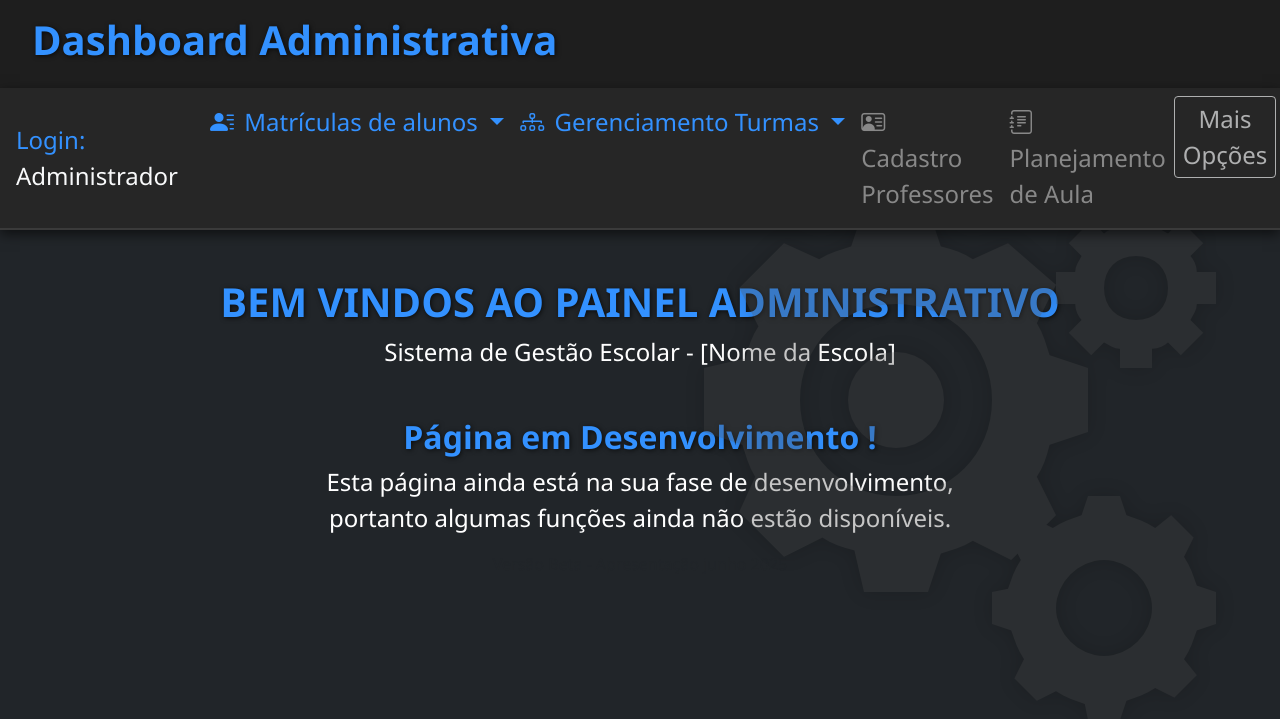
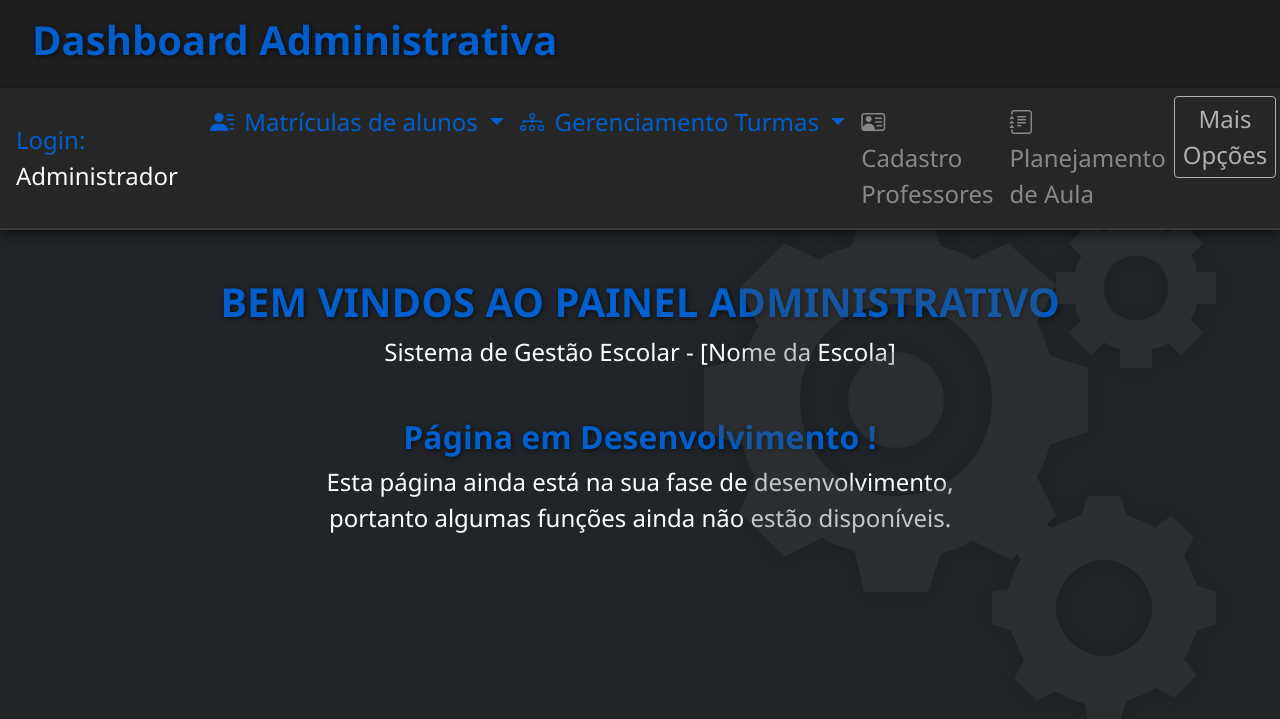
Before and after one commit to Juuliano-mancin/ProjetoIntegradorTerceiroSemestre, a PHP site: page /page_admin.html in a window 1280 px wide. Shown: the top 719 px of the page. Run offline with PHP 8.4, Linux system fonts and the light colour scheme.

Commit message:
style: ajustes de design em dashboard.css

```diff
--- a/frontend/dashboard.css
+++ b/frontend/dashboard.css
@@ -22,7 +22,7 @@ body {
   .navbar-brand,
   .nav-link,
   .navbar-text {
-    color: #3391ff !important;
+    color: #005fcc !important;
   }
 
   .navbar-nav {
@@ -49,7 +49,7 @@ body {
   }
 
   h1, h2, h3, h4 {
-    color: #3391ff;
+    color: #005fcc;
     text-shadow: 1px 1px 5px rgba(0, 0, 0, 0.7);
   }
 
```
